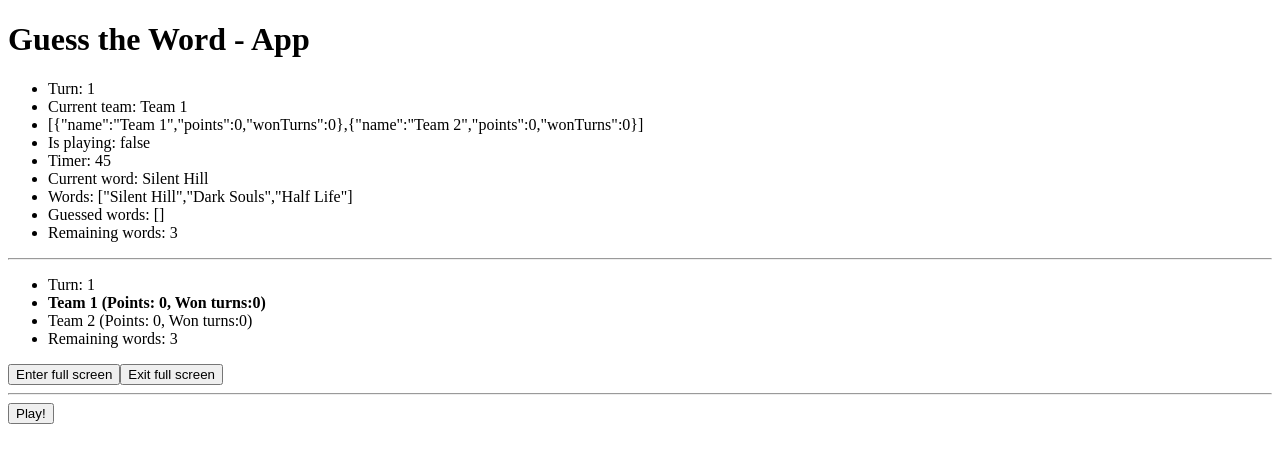
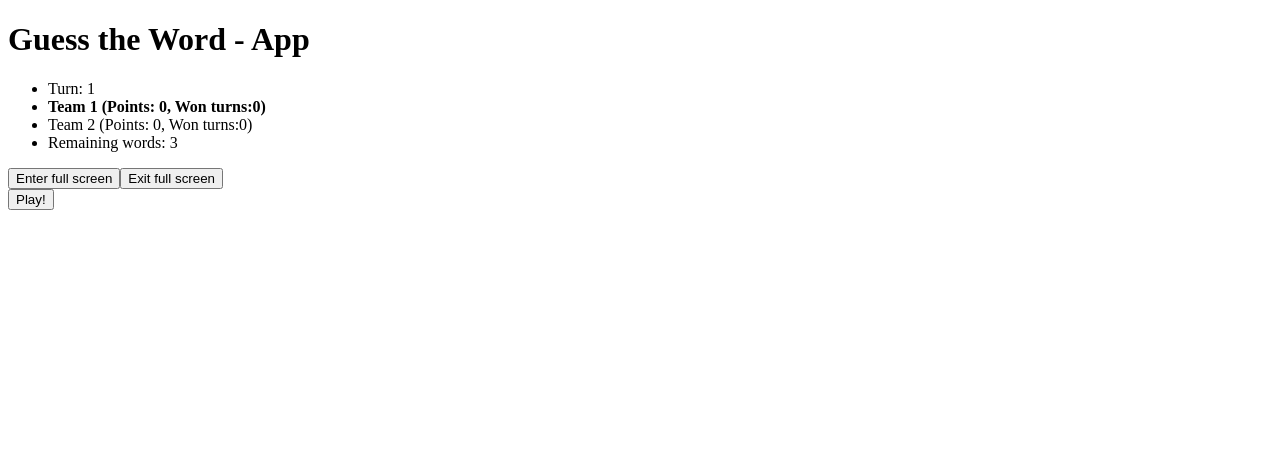
Before and after one commit to em-jose/guess-the-word, a React (Vite) app: page / in a window 1280 px wide. Shown: the top 462 px of the page. Built offline with nearby package versions, Linux system fonts and the light colour scheme.

Commit message:
refactor: remove information block

```diff
--- a/src/components/GuessTheWord.jsx
+++ b/src/components/GuessTheWord.jsx
@@ -191,25 +191,6 @@ export const GuessTheWord = () => {
     return (
         <>
             <h1>Guess the Word - App</h1>
-
-            {/* Info */}
-            <div>
-                <ul>
-                    <li>Turn: {currentTurn}</li>
-                    <li>Current team: {teams[currentTeam].name}</li>
-                    <li>{JSON.stringify(teams)}</li>
-                    <li>Is playing: {JSON.stringify(isPlaying)}</li>
-                    <li>Timer: {timer}</li>
-                    <li>Current word: {words[currentWord]}</li>
-                    <li>Words: {JSON.stringify(words)}</li>
-                    <li>Guessed words: {JSON.stringify(guessedWords)}</li>
-                    <li>Remaining words: {words.length}</li>
-                </ul>
-            </div>
-
-            <hr />
-
-            {/*  */}
             <div>
                 <GameInfo
                     currentTurn={currentTurn}
@@ -221,9 +202,6 @@ export const GuessTheWord = () => {
                 <Fullscreen />
             </div>
 
-            <hr />
-
-            {/*  */}
             <div>
                 {ended ? (
                     <EndGame
```
